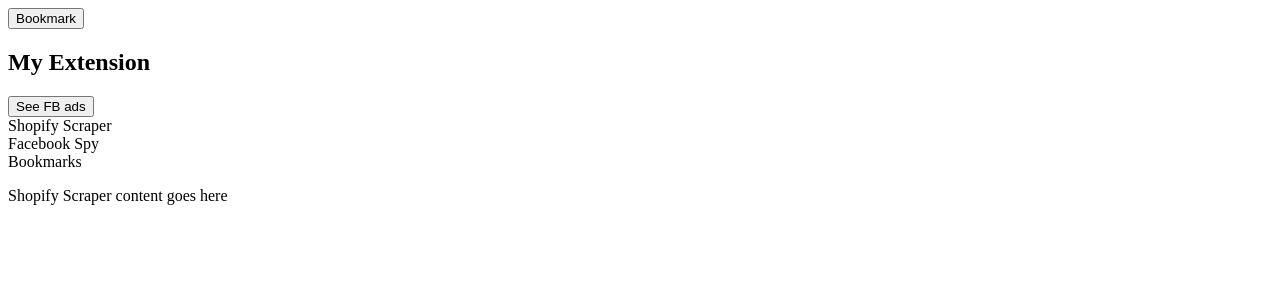
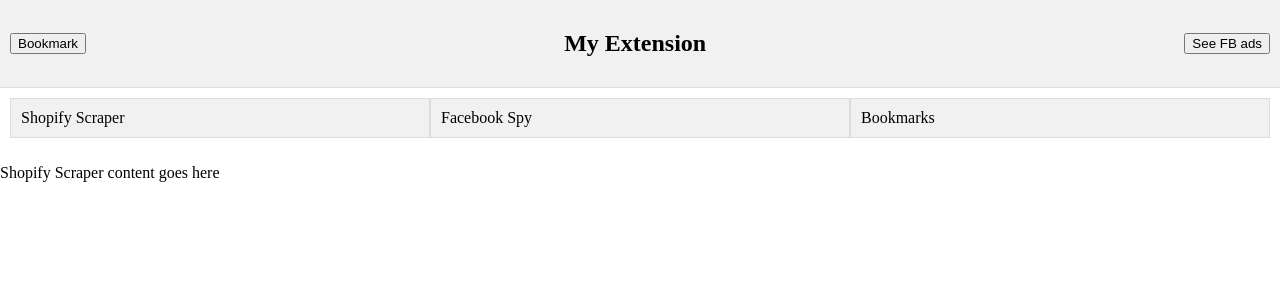
Before and after one commit to cardonasMind/chrome-extension, a React (Create React App) app: page / in a window 1280 px wide. Shown: the top 300 px of the page. Built offline with nearby package versions, Linux system fonts and the light colour scheme.

Commit message:
Update 13 files

```diff
--- a/src/App.js
+++ b/src/App.js
@@ -1,4 +1,6 @@
 import React, { useState } from "react";
+
+import "./styles.css";
 
 function App() {
   const [activeTab, setActiveTab] = useState("Shopify Scraper");
--- a/src/popup.css
+++ /dev/null
@@ -1,32 +0,0 @@
-body {
-  min-width: 350px;
-  min-height: 200px;
-  margin: 0;
-  padding: 0;
-}
-
-#header {
-  display: flex;
-  justify-content: space-between;
-  align-items: center;
-  padding: 10px;
-  background-color: #f1f1f1;
-  border-bottom: 1px solid #ddd;
-}
-
-#tabs {
-  display: flex;
-  justify-content: space-between;
-  padding: 10px;
-}
-
-.tab {
-  width: 33%;
-  padding: 10px;
-  background-color: #f1f1f1;
-  border: 1px solid #ddd;
-}
-
-.tab:hover {
-  cursor: pointer;
-}
--- a/src/popup.js
+++ /dev/null
@@ -1,5 +0,0 @@
-import React from "react";
-import ReactDOM from "react-dom";
-import App from "./App";
-
-ReactDOM.render(<App />, document.getElementById("root"));
--- a/src/styles.css
+++ b/src/styles.css
@@ -1,4 +1,32 @@
-.App {
-  font-family: sans-serif;
-  text-align: center;
+body {
+  min-width: 350px;
+  min-height: 200px;
+  margin: 0;
+  padding: 0;
 }
+
+#header {
+  display: flex;
+  justify-content: space-between;
+  align-items: center;
+  padding: 10px;
+  background-color: #f1f1f1;
+  border-bottom: 1px solid #ddd;
+}
+
+#tabs {
+  display: flex;
+  justify-content: space-between;
+  padding: 10px;
+}
+
+.tab {
+  width: 33%;
+  padding: 10px;
+  background-color: #f1f1f1;
+  border: 1px solid #ddd;
+}
+
+.tab:hover {
+  cursor: pointer;
+}
```
Also changed, not shown: popup.html (deleted, +0 -11 lines), public/manifest.json (renamed from manifest.json), 6 other files (tests, documents, lock files or other folders).
